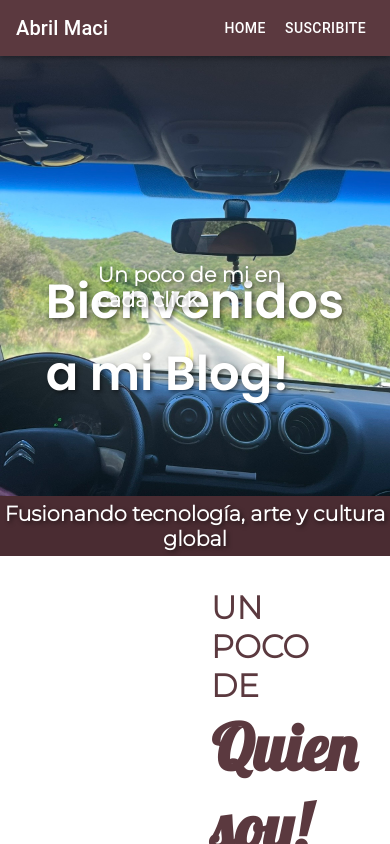
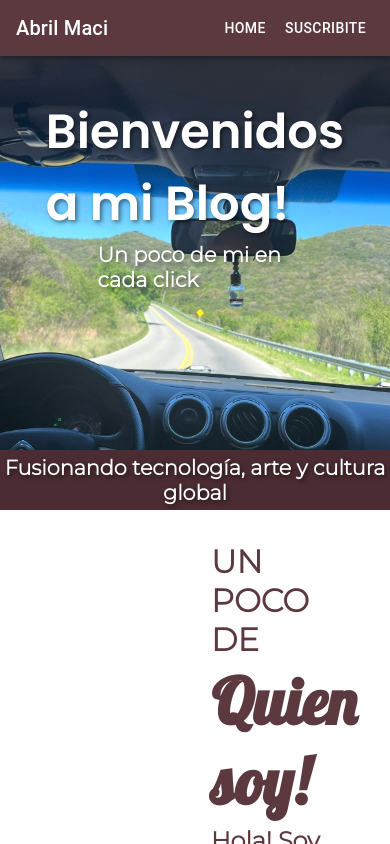
Before and after one commit to amaci003/blog-ddw-uade, a React (Create React App) app: page / in a window 390 px wide. Shown: the top 844 px of the page. Built offline with nearby package versions, Linux system fonts and the light colour scheme.

Commit message:
titulo principal responsive

```diff
--- a/src/App.css
+++ b/src/App.css
@@ -1,8 +1,9 @@
 .div-contenedor {
   position: relative;
   width: 100%;
-  height: 500px;
+  /* height: 500px;  */
   overflow: hidden;
+  height: auto;
 }
 
 .imagen {
@@ -14,7 +15,7 @@
 .h1
   {
     position: absolute;
-    top: 50%;
+    top: 5rem;
     left: 50%;
     transform: translate(-50%, -50%);
     color: white;
@@ -24,6 +25,7 @@
   }
 
   .h3{
+
     position: absolute;
     top: 42%;
     left: 50%;
--- a/src/App.js
+++ b/src/App.js
@@ -1,10 +1,11 @@
-import React from 'react';
 import './App.css';
 import Galeria from './componentes/NavBar';
 import Carrusel from './componentes/Carrusel';
 import Image1 from './assets/Image1.jpg';
 import Image3 from './assets/Image3.jpg';
 import Categorias from './componentes/Categorias';
+
+import { Box } from '@mui/material';
 
 import Suscribite from './pages/Suscribite';
 
@@ -22,14 +23,14 @@ function Home() {
     <>
       <Galeria />
 
-      <div className="div-contenedor">
+      <Box className="div-contenedor">
         <img src={Image1} alt="Foto Cordoba" className="imagen" />
         <h1 className="h1">Bienvenidos a mi Blog!</h1>
         <h3 className="h3">Un poco de mi en cada click</h3>
         <div className="div-franja">
           <h3 className="h3-2">Fusionando tecnología, arte y cultura global</h3>
         </div>
-      </div>
+      </Box>
 
       <div className="div-segundo-contenedor">
         <img src={Image3} alt="foto cordoba 2" className="img2" />
```
